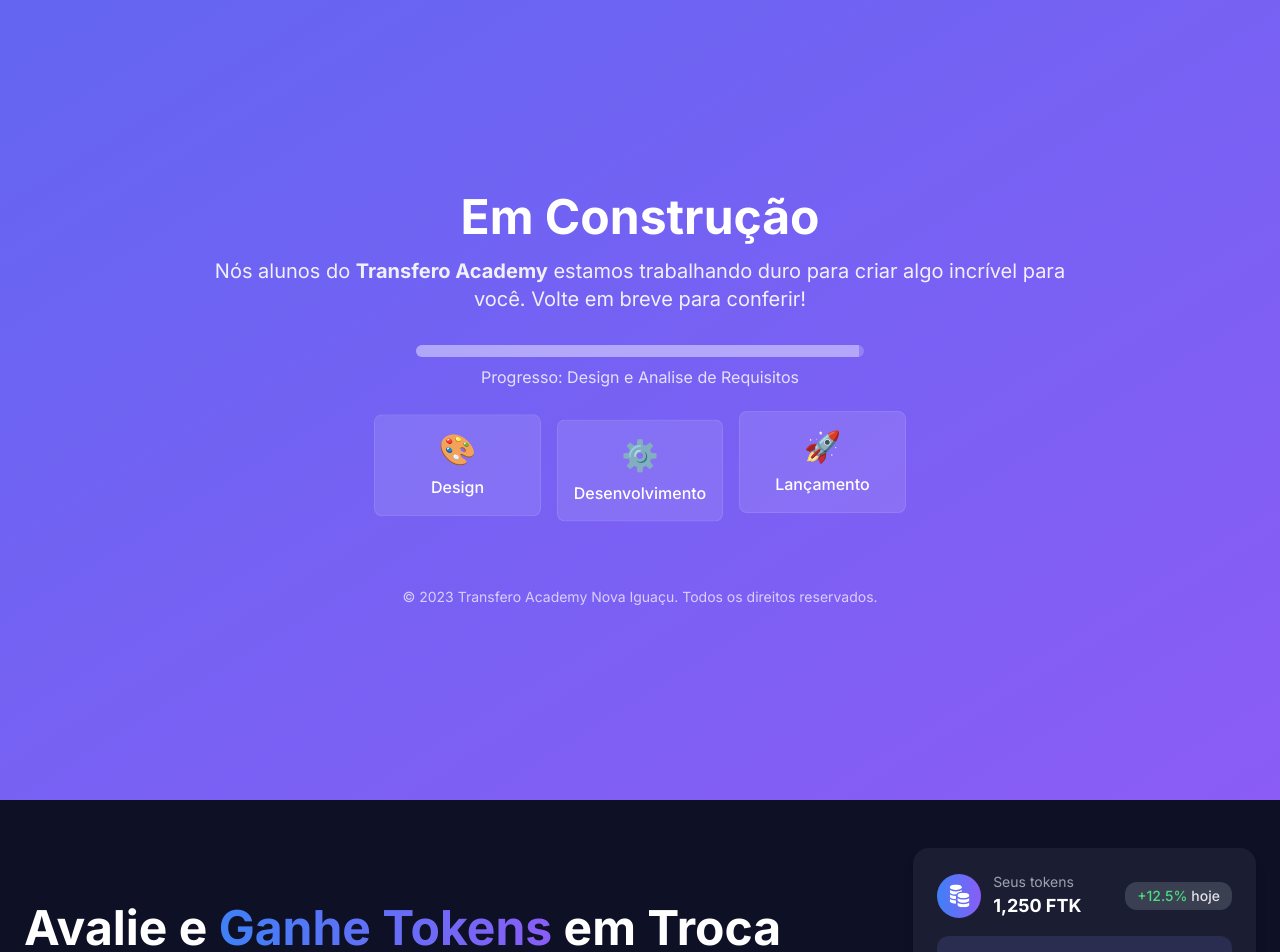
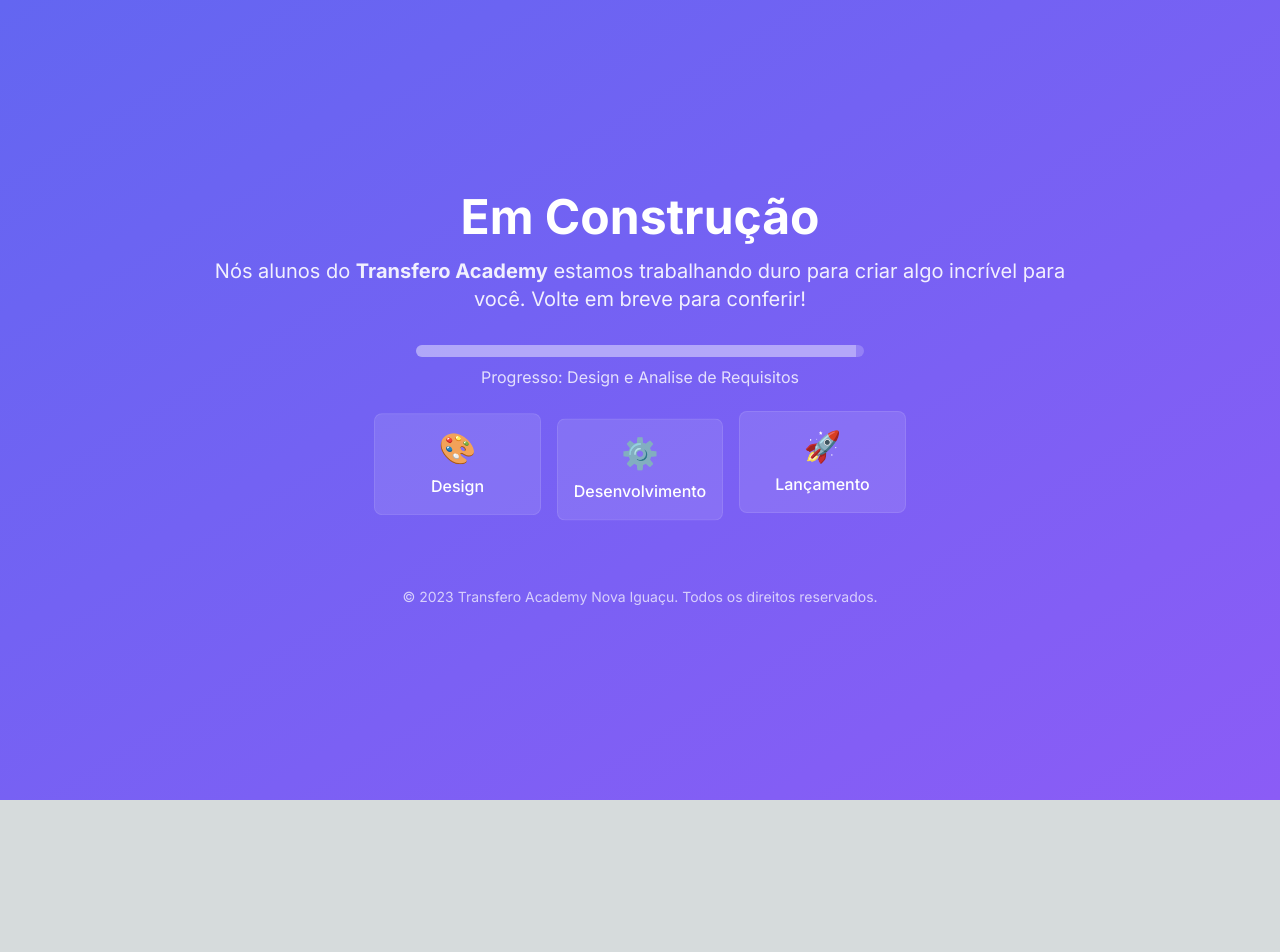
Before and after one commit to TransferoNovaIguacu/feedback-company-front, a Next.js app: page / in a window 1280 px wide. Shown: the top 952 px of the page. After the commit the page ends 800 px from the top, so only its background shows below. Built offline with nearby package versions, Linux system fonts and the light colour scheme.

Commit message:
refactor: remove HeroPage component from EmConstrucao page

```diff
--- a/app/page.tsx
+++ b/app/page.tsx
@@ -1,6 +1,5 @@
 "use client";
 import Head from 'next/head';
-import HeroPage from './components/HeroPage';
 
 export default function EmConstrucao() {
 
@@ -46,8 +45,6 @@
         </div>
       </div>
 
-      <HeroPage></HeroPage>
-
       <style jsx>{`
         .progress-bar .animate-progress {
           animation: progress 3s infinite;
```
